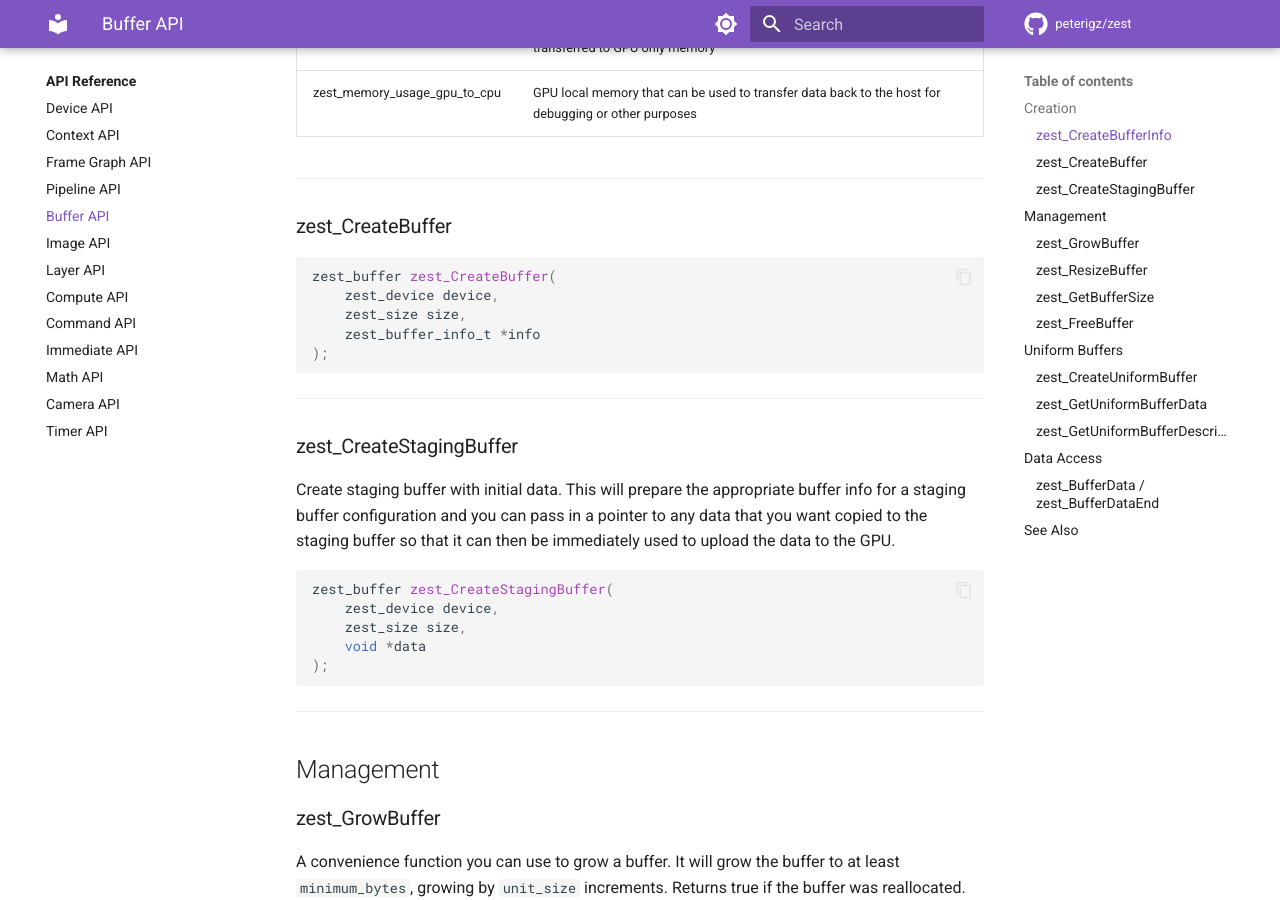
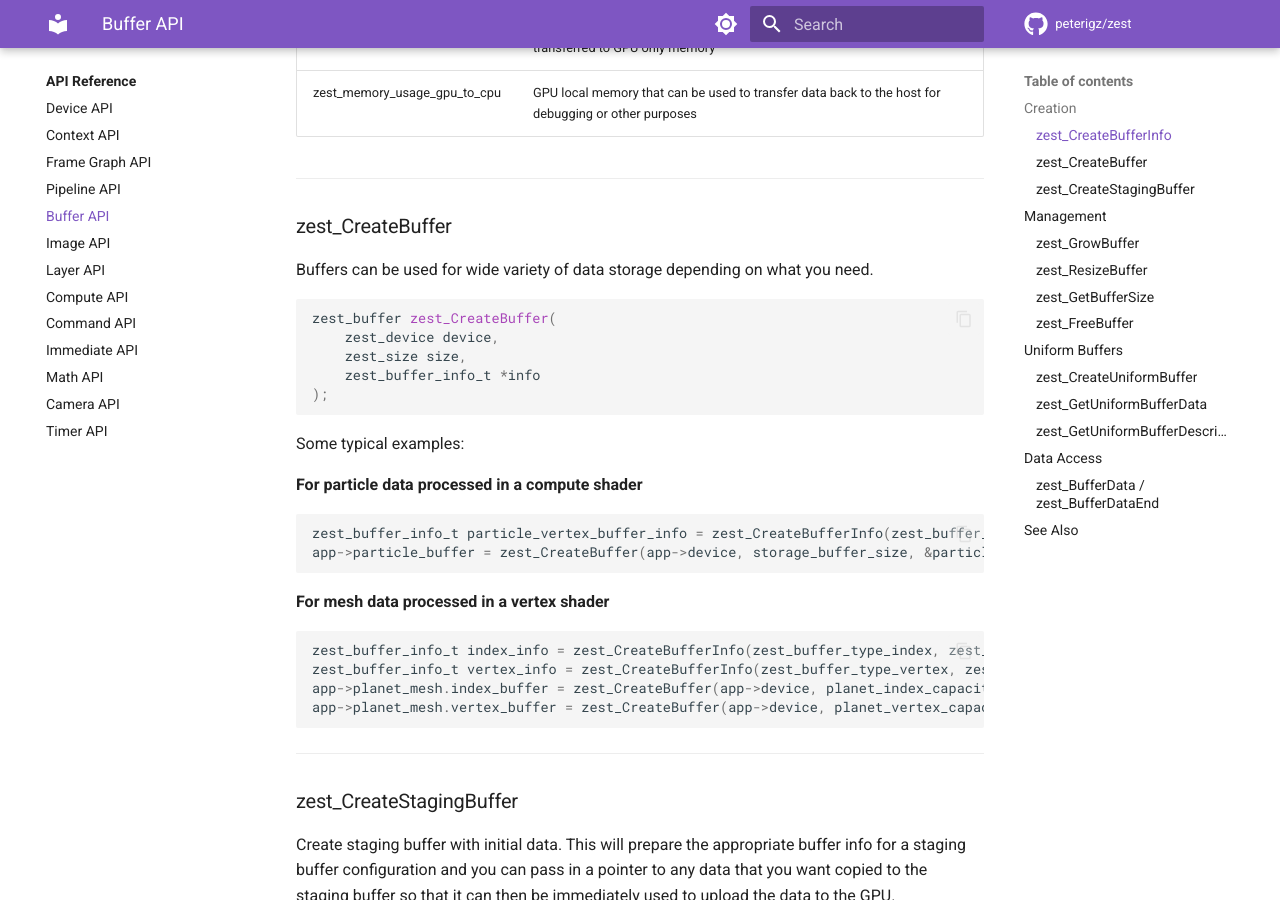
Before and after one commit to peterigz/zest, an MkDocs documentation site: the page built from docs/api-reference/buffer.md, in a window 1280 px wide and 900 px high, scrolled down 1157 px. Built offline with MkDocs 1.6.1 and Material for MkDocs 9.7.7, drawn with Linux system fonts in a browser that asks for light colours; comment, search, counter and statistics services are not loaded.

Commit message:
Added small examples

````diff
--- a/docs/api-reference/buffer.md
+++ b/docs/api-reference/buffer.md
@@ -39,12 +39,30 @@ zest_buffer_info_t zest_CreateBufferInfo(
 
 ### zest_CreateBuffer
 
+Buffers can be used for wide variety of data storage depending on what you need.
+
 ```cpp
 zest_buffer zest_CreateBuffer(
     zest_device device,
     zest_size size,
     zest_buffer_info_t *info
 );
+```
+
+Some typical examples:
+
+**For particle data processed in a compute shader**
+```cpp
+zest_buffer_info_t particle_vertex_buffer_info = zest_CreateBufferInfo(zest_buffer_type_vertex_storage, zest_memory_usage_gpu_only);
+app->particle_buffer = zest_CreateBuffer(app->device, storage_buffer_size, &particle_vertex_buffer_info);
+```
+
+**For mesh data processed in a vertex shader**
+```cpp
+zest_buffer_info_t index_info = zest_CreateBufferInfo(zest_buffer_type_index, zest_memory_usage_gpu_only);
+zest_buffer_info_t vertex_info = zest_CreateBufferInfo(zest_buffer_type_vertex, zest_memory_usage_gpu_only);
+app->planet_mesh.index_buffer = zest_CreateBuffer(app->device, planet_index_capacity, &index_info);
+app->planet_mesh.vertex_buffer = zest_CreateBuffer(app->device, planet_vertex_capacity, &vertex_info);
 ```
 
 ---
````
